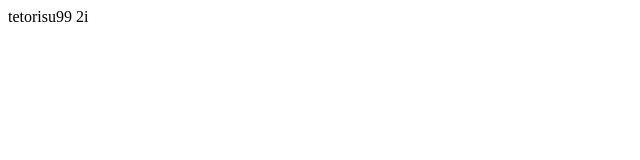
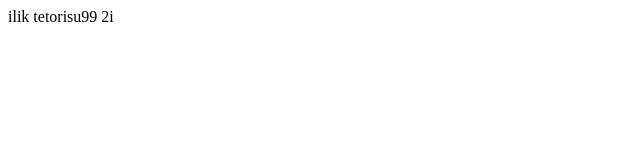
Before and after one commit to munemoakii/puroguraminnguharake, a plain HTML site: page blog.html in a window 1280 px wide. Shown: the full height of the page, 0-640 px from the left. Drawn offline with Linux system fonts and the light colour scheme.

Commit message:
Update blog.html

```diff
--- a/blog.html
+++ b/blog.html
@@ -1,5 +1,6 @@
 <html>
   <bode>
-    <hi>tetorisu99 2i
+    <hi> ilik tetorisu99 2i
+
   </bode>
 </html>
```
